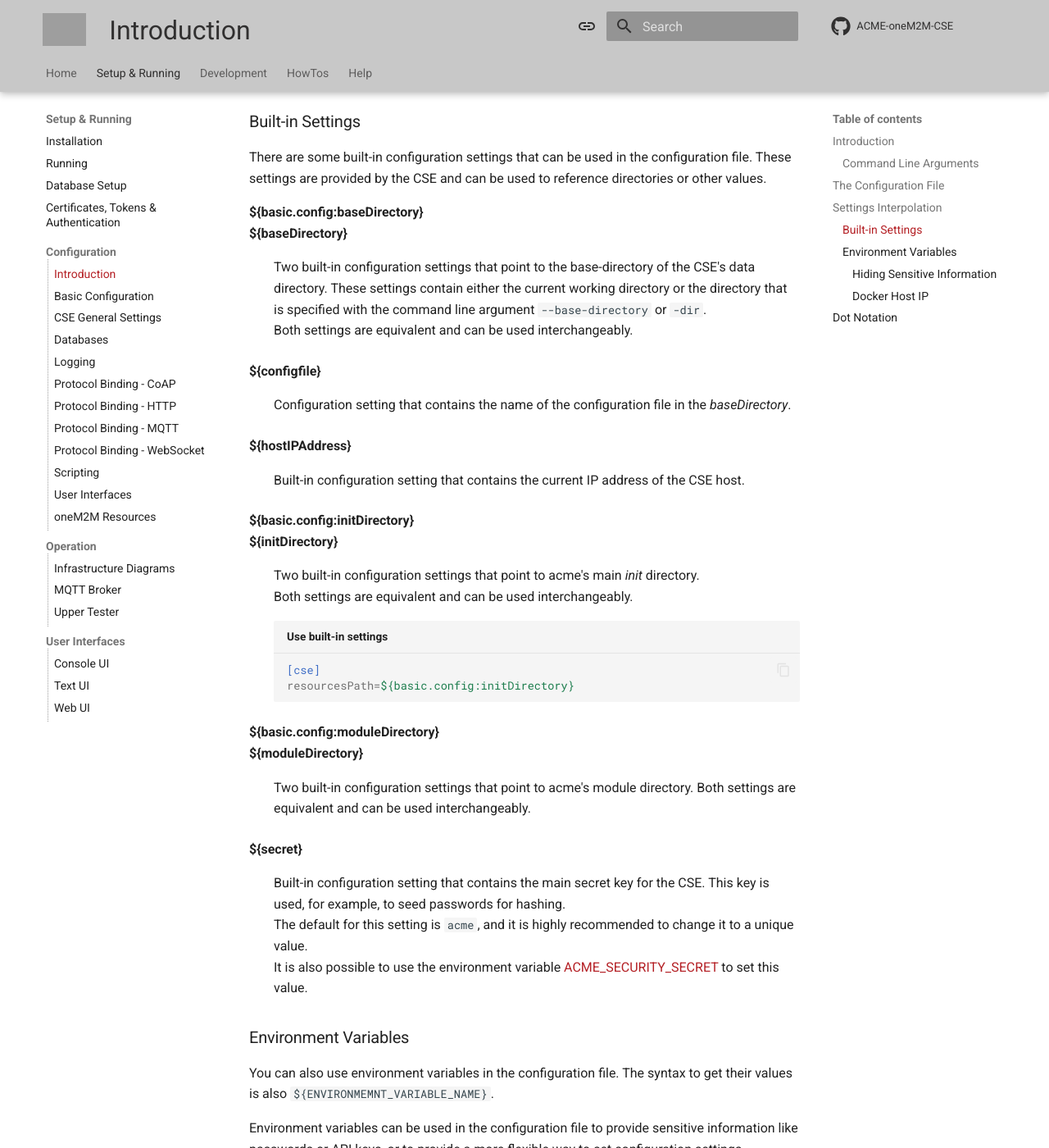
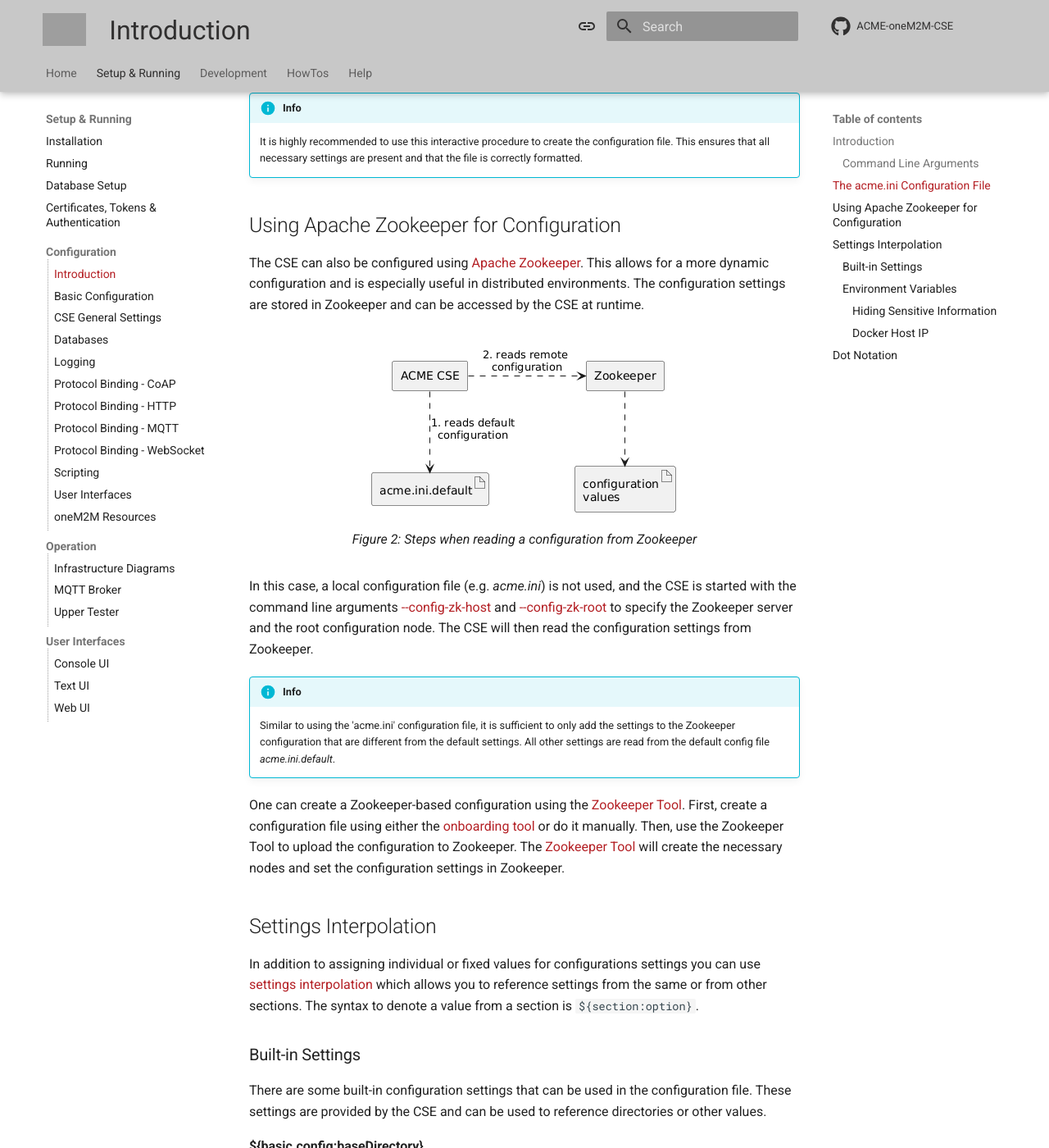
Before and after one commit to ankraft/ACME-oneM2M-CSE-mkdocs, an MkDocs documentation site: the page built from docs/setup/Configuration-introduction.md, in a window 1280 px wide and 1400 px high, scrolled down 1311 px. Shown: the whole window at 82% size. Built offline with MkDocs 1.6.1 and Material for MkDocs 9.7.7, drawn with Linux system fonts in a browser that asks for light colours; comment, search, counter and statistics services are not loaded; some of the changed text lies outside the part shown; grey boxes are pictures that could not be loaded.

Commit message:
Added Zookeeper configuration

```diff
--- a/docs/setup/Configuration-introduction.md
+++ b/docs/setup/Configuration-introduction.md
@@ -14,19 +14,40 @@
 Also, some settings can be applied via the command line when starting the CSE. These command line arguments overwrite the
 settings in the configuration file.
 
-## The Configuration File
+## The *acme.ini* Configuration File
 
 !!! warning
 	Changes should only be done to a copy of the default configuration file.
 
-A default configuration file is provided with the file [acme.ini.default](https://github.com/ankraft/ACME-oneM2M-CSE/blob/master/acme/init/acme.ini.default){target=_new}. Don't make changes to this file, but rather copy relevant configuration setting to a new file named *acme.ini*, which is the default configuration file name. You can use another filename, but must then specify it with the `--config` command line argument when running the (see [Running the CSE](../setup/Running.md#running-the-cse)).
+A default configuration file is provided with the file [acme.ini.default](https://github.com/ankraft/ACME-oneM2M-CSE/blob/master/acme/init/acme.ini.default){target=_new}. **Don't make changes to this file**, but rather copy relevant configuration setting to a new file named *acme.ini*, which is the default configuration file name. You can use another filename, but must then specify it with the `--config` command line argument when running the (see [Running the CSE](../setup/Running.md#running-the-cse)).
 
 It is sufficient to only add the settings to the configuration file that are different from the default settings. All other settings are read from the default config file *acme.ini.default*.
+
+<figure markdown="1">
+![Figure 1: Steps when reading a configuration from the *acme.ini* file](../images/acme.ini.png)
+<figcaption>Figure 1: Steps when reading a configuration from the <i>acme.ini</i> file</figcaption>
+</figure>
 
 If the configuration file *acme.ini* could not be found at the specified location then an interactive procedure is started to generate a file with basic configuration settings. You can add further configurations if necessary by copying sections and settings from *acme.ini.default*.
 
 !!!	info
 	It is highly recommended to use this interactive procedure to create the configuration file. This ensures that all necessary settings are present and that the file is correctly formatted.
+
+## Using Apache Zookeeper for Configuration
+
+The CSE can also be configured using [Apache Zookeeper](https://zookeeper.apache.org/){target=_new}. This allows for a more dynamic configuration and is especially useful in distributed environments. The configuration settings are stored in Zookeeper and can be accessed by the CSE at runtime.
+
+<figure markdown="1">
+![Figure 2: Steps when reading a configuration from Zookeeper](../images/zookeeper.ini.png)
+<figcaption>Figure 2: Steps when reading a configuration from Zookeeper</figcaption>
+</figure>
+
+In this case, a local configuration file (e.g. *acme.ini*) is not used, and the CSE is started with the command line arguments [--config-zk-host](Running.md#command-line-arguments) and [--config-zk-root](Running.md#command-line-arguments) to specify the Zookeeper server and the root configuration node. The CSE will then read the configuration settings from Zookeeper.
+
+!!! info
+	Similar to using the 'acme.ini' configuration file, it is sufficient to only add the settings to the Zookeeper configuration that are different from the default settings. All other settings are read from the default config file *acme.ini.default*.
+
+One can create a Zookeeper-based configuration using the [Zookeeper Tool](../development/tools/ZookeeperTool.md). First, create a configuration file using either the [onboarding tool](../development/tools/OnboardingTool.md) or do it manually. Then, use the Zookeeper Tool to upload the configuration to Zookeeper. The [Zookeeper Tool](../development/tools/ZookeeperTool.md) will create the necessary nodes and set the configuration settings in Zookeeper.
 
 
 ## Settings Interpolation
--- a/mkdocs.yml
+++ b/mkdocs.yml
@@ -184,6 +184,7 @@
         - 'Notification Server': 'development/tools/NotificationServer.md'
         - 'Onboarding Tool': 'development/tools/OnboardingTool.md'
         - 'Hash Credentials': 'development/tools/HashCredentials.md'
+        - 'Zookeeper Tool': 'development/tools/ZookeeperTool.md'
       - 'ACMEScript':
         - 'Introduction': 'development/ACMEScript.md'
         - 'Loading & Running Scripts': 'development/ACMEScript-loading.md'
```
Also changed, not shown: docs/development/tools/ZookeeperTool.md (added, +105 -0 lines), docs/home/SupportedRuntime.md (+4 -0 lines), docs/home/oneM2M-introduction.md (+2 -2 lines), docs/setup/Running.md (+4 -1 lines), docs/images/acme.ini.png (added), docs/images/zookeeper.ini.png (added), 2 other files.
